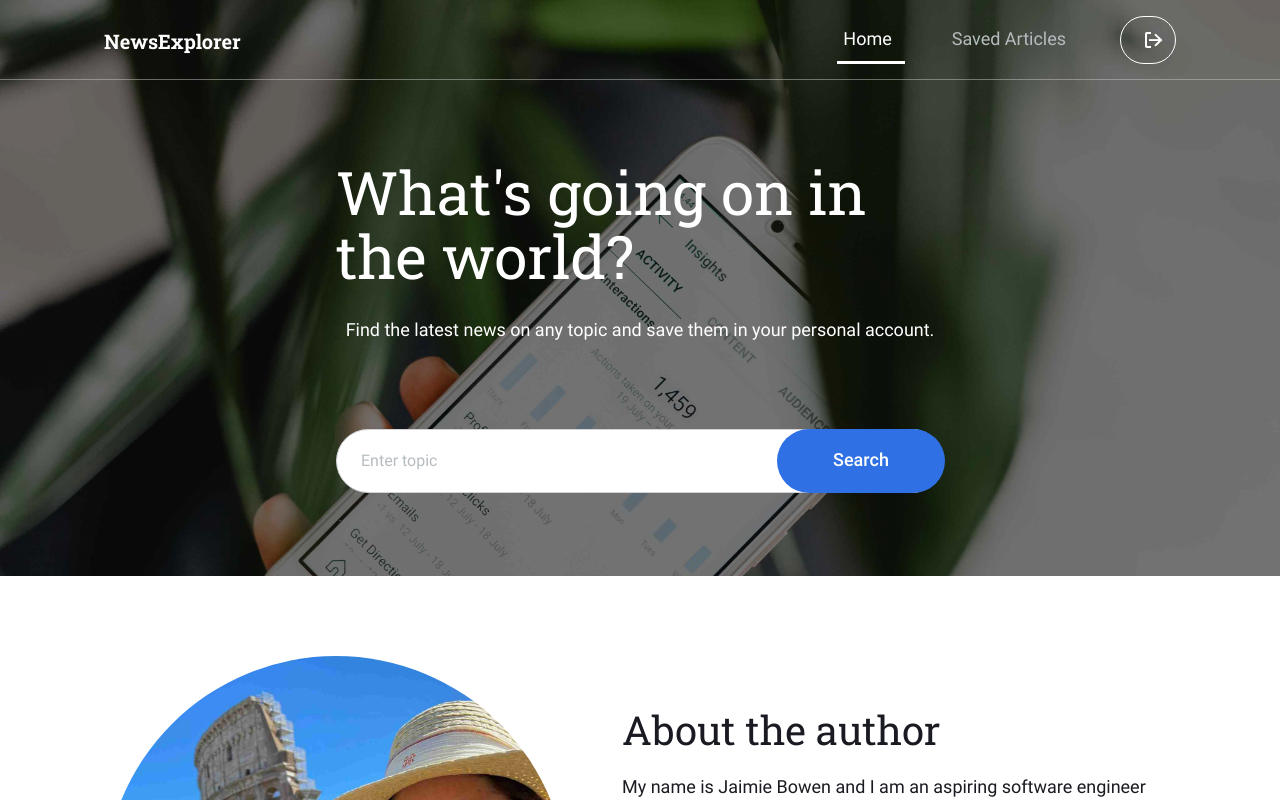
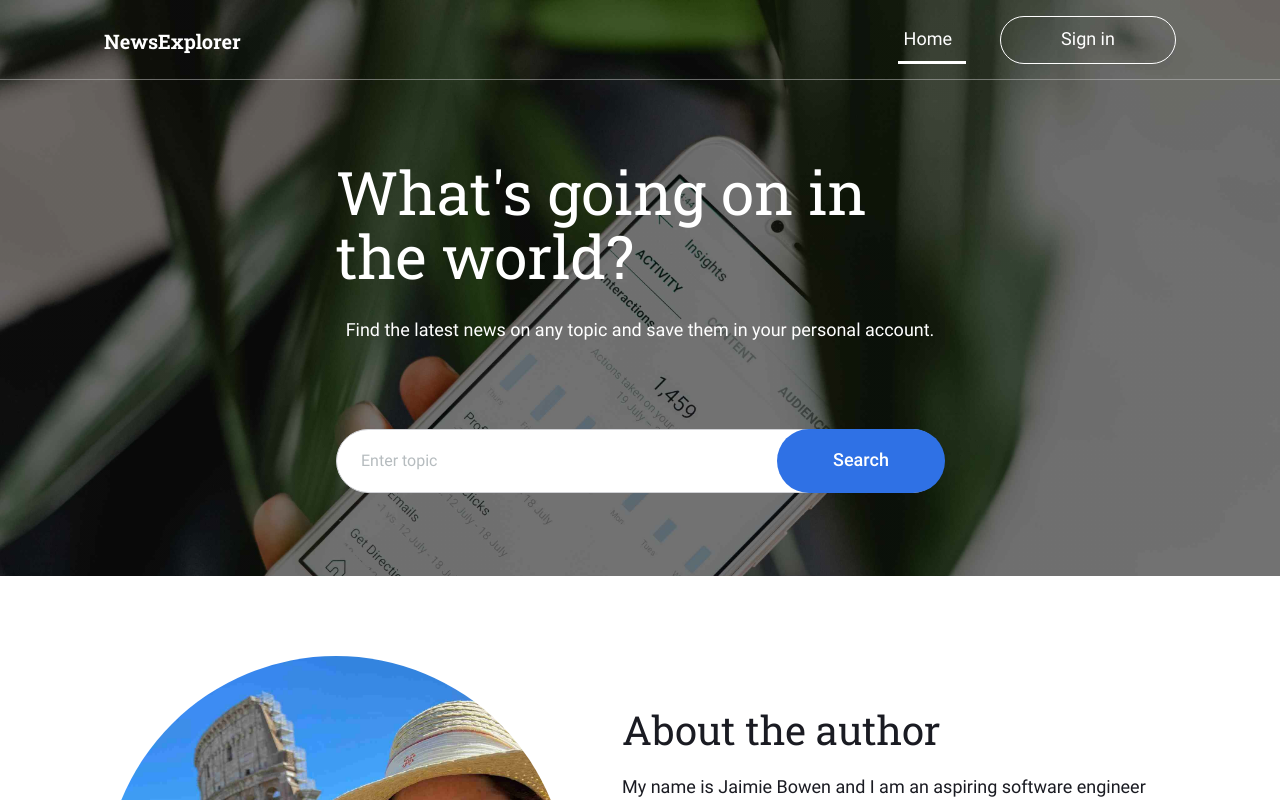
Before and after one commit to jraebowen/news-explorer-frontend, a React (Vite) app: page / in a window 1280 px wide. Shown: the top 800 px of the page. Built offline with nearby package versions, Linux system fonts and the light colour scheme.

Commit message:
add search form validation and errors

```diff
--- a/src/components/App/App.jsx
+++ b/src/components/App/App.jsx
@@ -29,7 +29,7 @@ function App() {
     username: "",
   });
 
-  const [isLoggedIn, setIsLoggedIn] = useState(true);
+  const [isLoggedIn, setIsLoggedIn] = useState(false);
 
   const [isMobileMenuOpened, setIsMobileMenuOpened] = useState(false);
 
@@ -83,7 +83,10 @@ function App() {
 
   //api functions
   const handleSearch = (query) => {
-    if (!query) return;
+    if (!query) {
+      setErrorMessage("Please enter a keyword");
+      return;
+    }
     setHasSearched(true);
     setIsLoading(true);
     setErrorMessage("");
@@ -134,6 +137,7 @@ function App() {
                       query={query}
                       setQuery={setQuery}
                       onSearch={handleSearch}
+                      errorMessage={errorMessage}
                     ></Header>
                     {hasSearched && (
                       <Main
--- a/src/components/Header/Header.jsx
+++ b/src/components/Header/Header.jsx
@@ -12,6 +12,7 @@ function Header({
   query,
   setQuery,
   onSearch,
+  errorMessage,
 }) {
   return (
     <header className="header">
@@ -35,6 +36,7 @@ function Header({
             query={query}
             setQuery={setQuery}
             onSearch={onSearch}
+            errorMessage={errorMessage}
           ></SearchForm>
         </div>
       </div>
--- a/src/components/SearchForm/SearchForm.jsx
+++ b/src/components/SearchForm/SearchForm.jsx
@@ -1,9 +1,8 @@
 import "./SearchForm.css";
 
-function SearchForm({ query, setQuery, onSearch }) {
+function SearchForm({ query, setQuery, onSearch, errorMessage }) {
   const handleSubmit = (e) => {
     e.preventDefault();
-    if (!query.trim()) return;
     onSearch(query);
   };
 
@@ -13,7 +12,7 @@ function SearchForm({ query, setQuery, onSearch }) {
         type="search"
         id="search-button"
         className="search-bar"
-        placeholder="Enter topic"
+        placeholder={errorMessage || "Enter topic"}
         value={query}
         onChange={(e) => setQuery(e.target.value)}
       />
```
